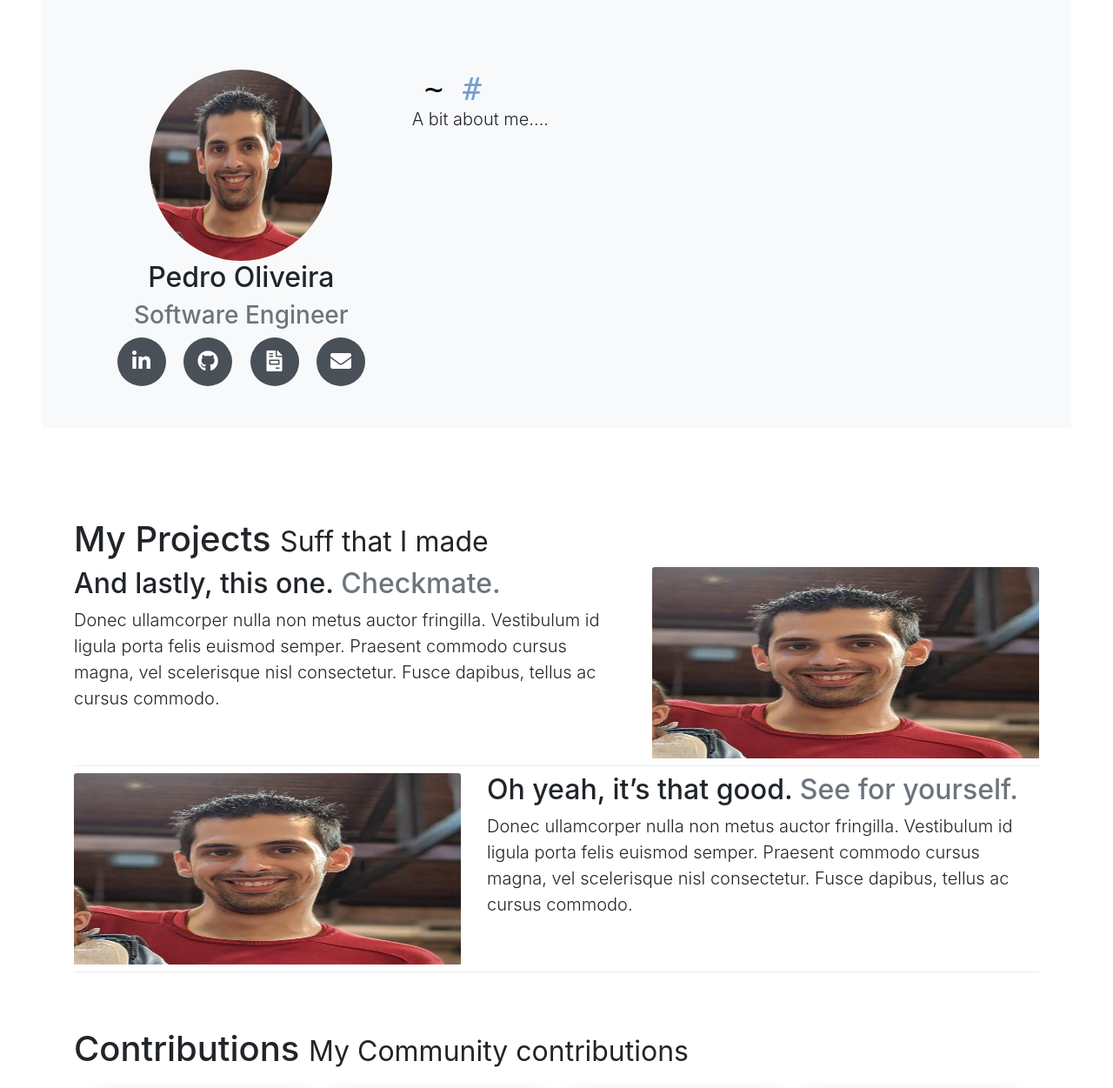
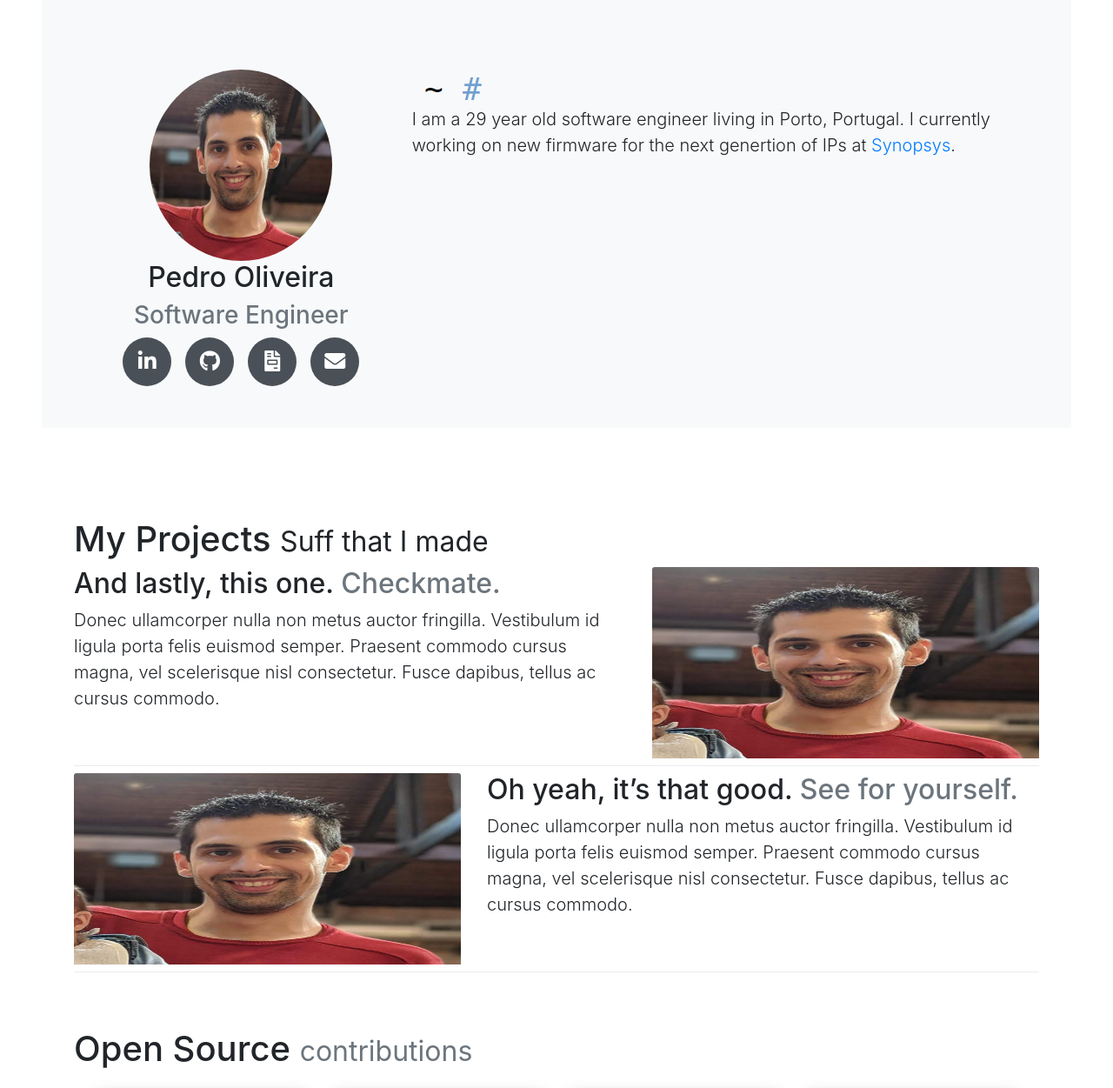
Before and after one commit to pelco/pelco.github.io, a plain HTML site: page index.html in a window 1280 px wide. Shown: the part 120-1371 px from the top of the page at 87% size. Drawn offline with nearby package versions, Linux system fonts and the light colour scheme.

Commit message:
a bit abou me

```diff
--- a/index.html
+++ b/index.html
@@ -55,17 +55,17 @@
                             <img class="rounded-circle" src="img/me.jpg" height="220" width="210">
                             <h2>Pedro Oliveira</h2>
                             <h3 class="text-muted">Software Engineer</h3>
-                            <div class="social-icons">
+                            <div class="social-icons d-flex justify-content-center">
                                 <a href="https://www.linkedin.com/in/pelco/" target="_blank" rel="noopener noreferrer">
                                     <i class="fab fa-linkedin-in"></i>
                                 </a>
                                 <a href="https://github.com/pelco" target="_blank" rel="noopener noreferrer">
                                     <i class="fab fa-github"></i>
                                 </a>
-                                <a href="#">
+                                <a href="#"> <!--TODO-->
                                     <i class="fas fa-file-invoice"></i>
                                 </a>
-                                <a href="#contact">
+                                <a href="#contact"> <!--TODO-->
                                     <i class="fa fa-envelope"></i>
                                 </a>
                             </div>
@@ -73,7 +73,8 @@
                         <div class="col-md-8 mt-5 text-left">
                             <img src="img/hi.gif">
                             <p class="lead text-left">
-                                A bit about me....
+                                I am a 29 year old software engineer living in Porto, Portugal.
+                                I currently working on new firmware for the next genertion of IPs at <a href="https://www.synopsys.com/" target="_blank">Synopsys</a>.
                             </p>
                         </div>
                     </div>
@@ -118,8 +119,8 @@
         <section id="contributions">
             <div class="container myspace">
                 <!-- Page Heading -->
-                <h1>Contributions
-                    <small>My Community contributions</small>
+                <h1>Open Source
+                    <small class="text-muted">contributions</small>
                 </h1>
                 <div class="row d-flex justify-content-center">
                     <div class="m-md-3 my-2">
```
